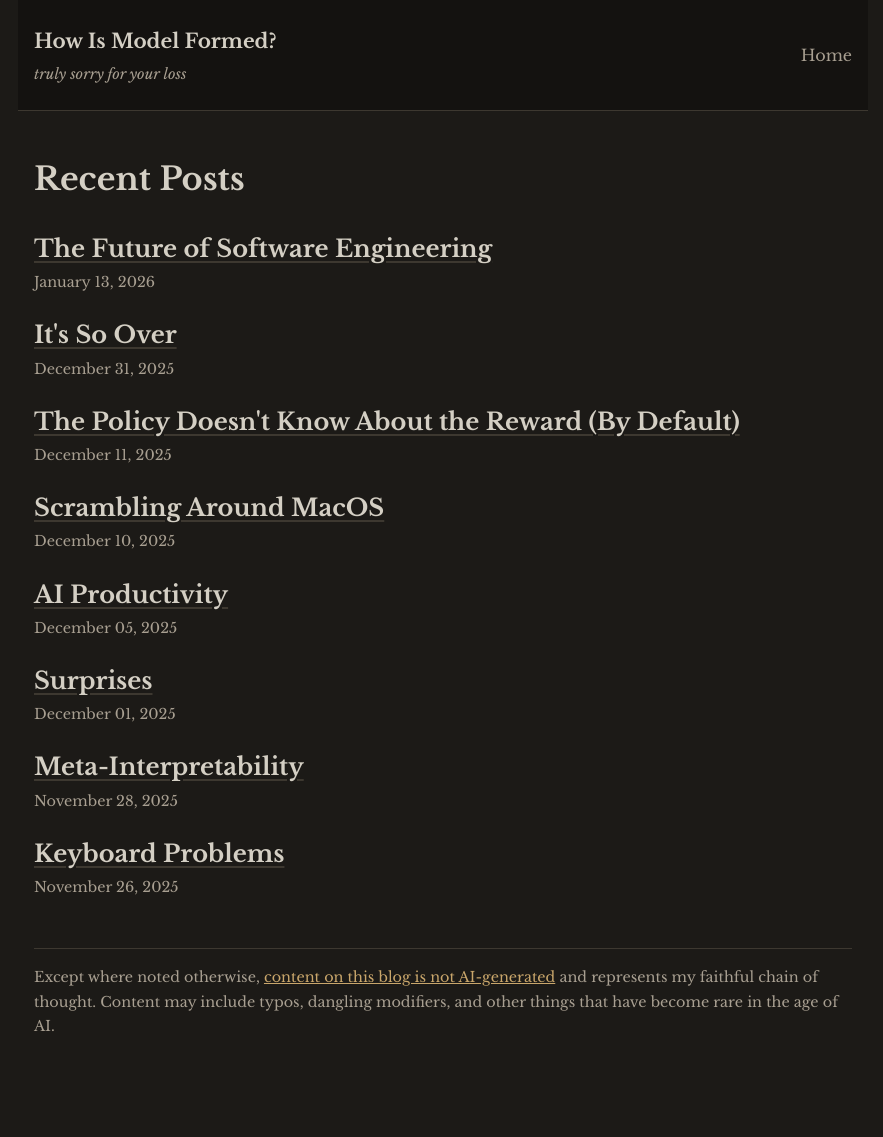
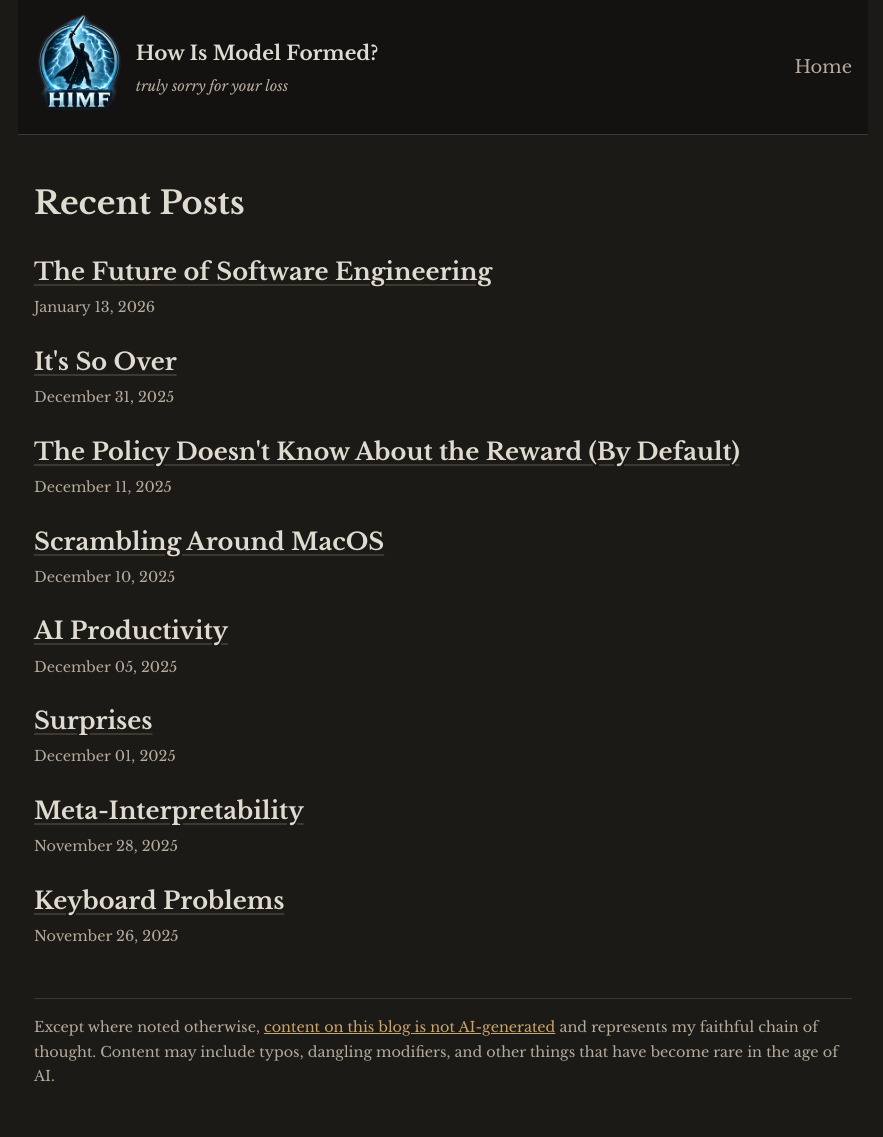
Before and after one commit to downscore/downscore.github.io, a Jekyll site: the page built from index.md, in a window 1280 px wide. Shown: the whole page, without its empty margins (197-1080 px from the left). Built offline with Jekyll 4.4.1, drawn with Linux system fonts in a browser that asks for light colours; before the commit the page ends 1087 px from its top, so only the background shows below that.

Commit message:
Add logo to header and improve text readability

```diff
--- a/_layouts/default.html
+++ b/_layouts/default.html
@@ -26,8 +26,11 @@
   <header>
     <nav>
       <div class="site-branding">
-        <a href="{{ '/' | relative_url }}" class="site-title">{{ site.title }}</a>
-        <span class="tagline">{{ site.tagline }}</span>
+        <a href="{{ '/' | relative_url }}" class="site-logo"><img src="{{ '/assets/images/logo.png' | relative_url }}" alt="Logo"></a>
+        <div class="site-title-group">
+          <a href="{{ '/' | relative_url }}" class="site-title">{{ site.title }}</a>
+          <span class="tagline">{{ site.tagline }}</span>
+        </div>
       </div>
       <div class="nav-links">
         <a href="{{ '/' | relative_url }}">Home</a>
--- a/assets/css/style.css
+++ b/assets/css/style.css
@@ -1,6 +1,6 @@
 :root {
-  --text: #d4cfc4;
-  --text-light: #a89f91;
+  --text: #e0dbd0;
+  --text-light: #b5ab9c;
   --bg: #1c1a17;
   --accent: #c9a66b;
   --code-bg: #2a2722;
@@ -15,6 +15,7 @@
 
 body {
   font-family: "Libre Baskerville", Baskerville, Georgia, serif;
+  font-size: 18px;
   line-height: 1.7;
   color: var(--text);
   background: var(--bg);
@@ -26,7 +27,7 @@ body {
 /* Navigation */
 body > header {
   margin: -2rem -1rem 3rem -1rem;
-  padding: 1.5rem 1rem;
+  padding: 0.75rem 1rem;
   background: #141210;
   border-bottom: 1px solid var(--border);
 }
@@ -40,6 +41,18 @@ nav {
 }
 
 .site-branding {
+  display: flex;
+  flex-direction: row;
+  align-items: center;
+  gap: 0.75rem;
+}
+
+.site-logo img {
+  height: 100px;
+  width: auto;
+}
+
+.site-title-group {
   display: flex;
   flex-direction: column;
   gap: 0.25rem;
```
Also changed, not shown: assets/images/logo.png (added).
